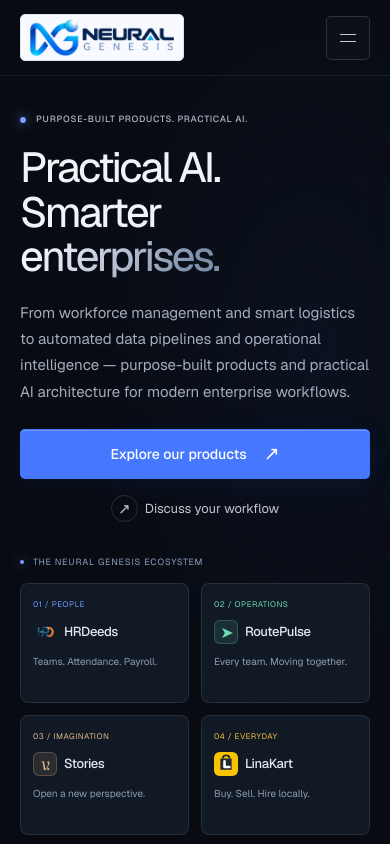
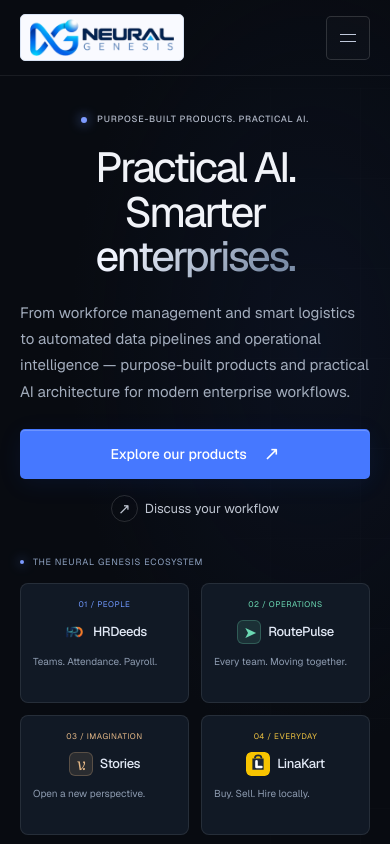
Before and after one commit to wildGenesis3/Neural-Genesis, a website: page index.html in a window 390 px wide. Shown: the top 844 px of the page. Drawn offline with nearby package versions, Linux system fonts and the light colour scheme.

Commit message:
Center headings in phone and touch-tablet layouts

```diff
--- a/index.html
+++ b/index.html
@@ -13,7 +13,7 @@
   <link href="https://fonts.googleapis.com/css2?family=Geist:wght@300;400;450;500;550;600;650;700;800&family=Space+Grotesk:wght@400;500;600;700&display=swap" rel="stylesheet" />
   <link rel="stylesheet" href="styles.css?v=20261114-clean-mobile" />
   <link rel="stylesheet" href="product-scenes.css?v=20261114-clean-mobile" />
-  <link rel="stylesheet" href="mobile.css?v=20261114-alignment" />
+  <link rel="stylesheet" href="mobile.css?v=20261114-centered" />
   <script src="scripts.js?v=20261114-clean-mobile" defer></script>
   <script src="ecosystem.js?v=20261114-clean-mobile" defer></script>
   <script src="product-scenes.js?v=20261114-clean-mobile" defer></script>
--- a/mobile.css
+++ b/mobile.css
@@ -301,3 +301,24 @@
   .footer-bottom>span:nth-child(2) { display:none; }
   .footer-bottom>a { min-height:44px; display:inline-flex; align-items:center; }
 }
+
+@media (max-width:650px), (pointer:coarse) and (max-width:1024px) {
+  .hero h1,
+  .section-heading h2,
+  .contact h2,
+  .contact-direct h3,
+  .product-title h3,
+  .roadmap .roadmap-item summary h3 {
+    text-align:center;
+  }
+  .hero-copy>.eyebrow,
+  .section-heading .eyebrow,
+  .contact-copy>.eyebrow {
+    justify-content:center;
+    text-align:center;
+  }
+  .product-title { justify-content:center; }
+  .node-index { text-align:center; }
+  .node-heading { display:flex; align-items:center; justify-content:center; gap:7px; }
+  .node-heading strong { text-align:center; }
+}
```
